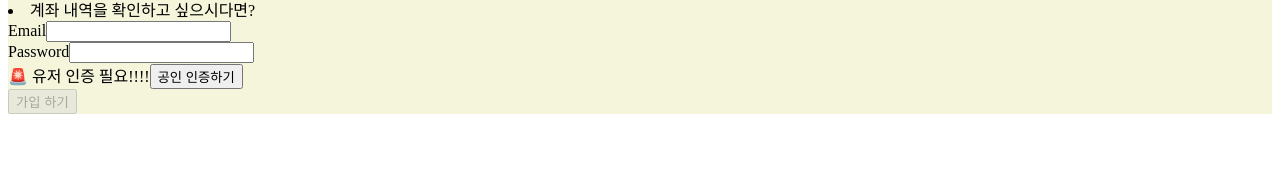
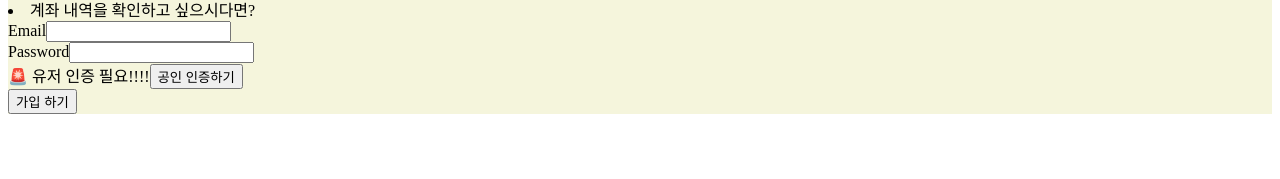
Before and after one commit to imacoolgirlyo/board-app-2, a React (Create React App) app in the folder frontend/: page /login in a window 1280 px wide. Shown: the part 112-291 px from the top of the page. Built offline with nearby package versions, Linux system fonts and the light colour scheme.

Commit message:
chore: minor

```diff
--- a/frontend/src/Login.tsx
+++ b/frontend/src/Login.tsx
@@ -15,7 +15,7 @@ const Login = () => {
   }, [searchParams, navigate]);
 
   useEffect(() => {
-    const openBankAccessToken = searchParams.get("open_b_access_token");
+    const openBankAccessToken = searchParams.get("open_b_userId");
     if (openBankAccessToken) {
       setIsUserValidated(true);
     }
@@ -90,13 +90,7 @@ const Login = () => {
               <button onClick={handleOpenBankingLogin}>공인 인증하기</button>
             </div>
 
-            <button
-              disabled={
-                !(email.length > 0 && password.length > 0 && isUserValidated)
-              }
-            >
-              가입 하기
-            </button>
+            <button>가입 하기</button>
           </div>
         </li>
       </div>
```
